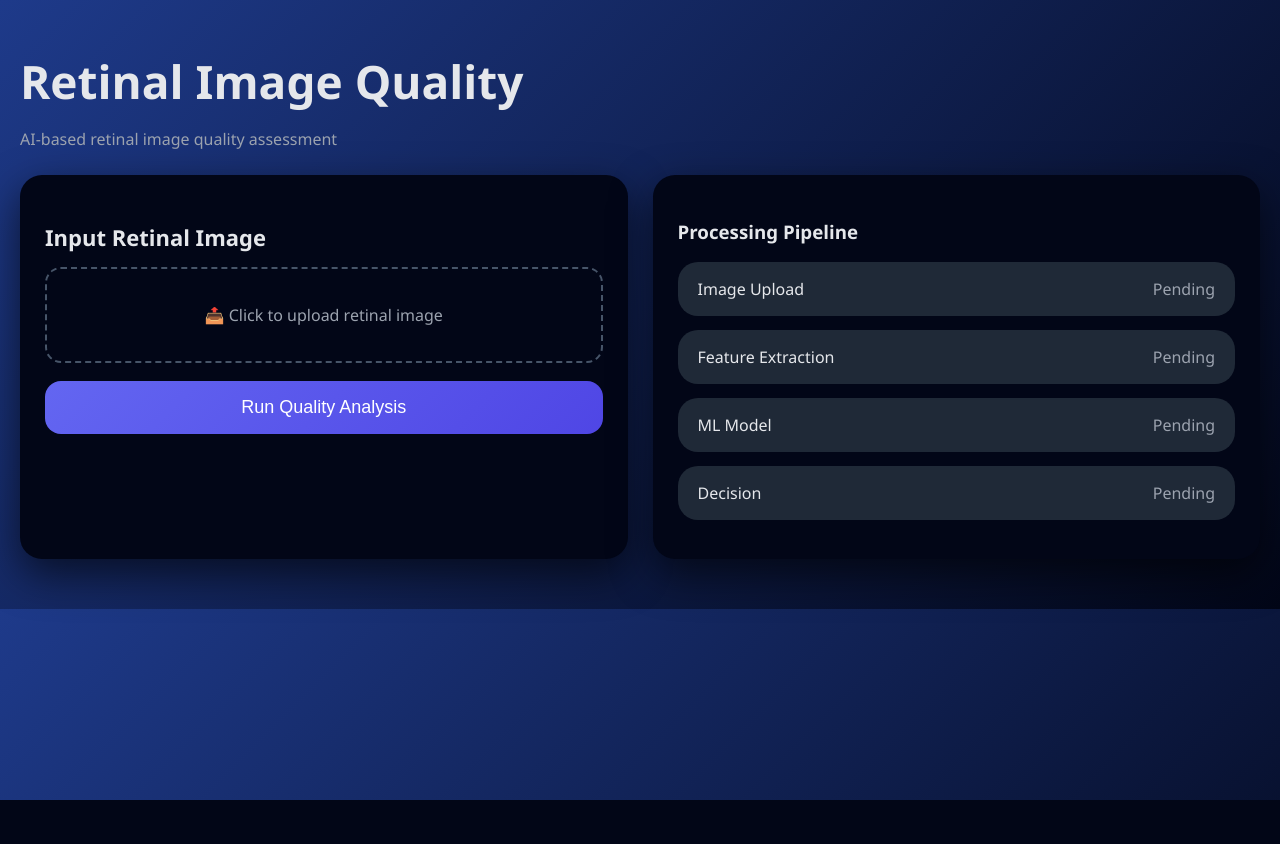
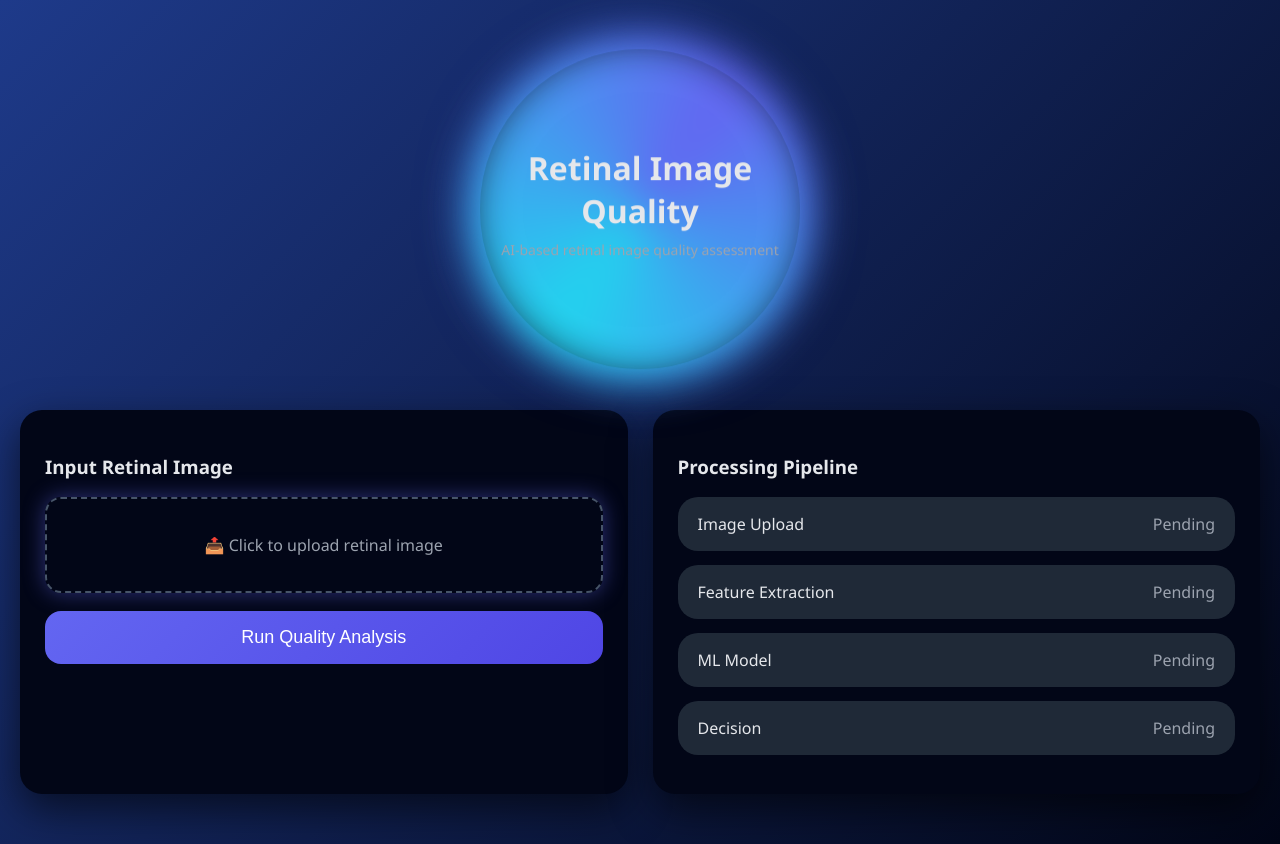
Before and after one commit to ChintakrindiVenkatMohanSai/retina-image-quality-analysis, a Flask app: page / in a window 1280 px wide. Before the commit the page ends 800 px from the top, so only its background shows below. Run offline with Flask 3, Linux system fonts and the light colour scheme.

Commit message:
Update index.html

```diff
--- a/backend/templates/index.html
+++ b/backend/templates/index.html
@@ -12,6 +12,7 @@ margin:0;
 font-family:Segoe UI, sans-serif;
 background:linear-gradient(135deg,#1e3a8a,#020617);
 color:#e5e7eb;
+overflow-x:hidden;
 }
 
 /* ---------- MAIN CONTAINER ---------- */
@@ -21,18 +22,55 @@ margin:30px auto;
 padding:20px;
 }
 
-/* HEADER */
-h1{
-font-size:46px;
+/* ---------- CIRCULAR TITLE REGION ---------- */
+.title-wrapper{
+display:flex;
+justify-content:center;
+margin-bottom:40px;
+position:relative;
+}
+
+.title-circle{
+width:320px;
+height:320px;
+border-radius:50%;
+display:flex;
+flex-direction:column;
+justify-content:center;
+align-items:center;
+text-align:center;
+position:relative;
+background:rgba(15,23,42,0.8);
+backdrop-filter:blur(10px);
+box-shadow:0 0 60px rgba(99,102,241,0.6);
+animation:float 6s ease-in-out infinite;
+}
+
+/* Rotating glowing border */
+.title-circle::before{
+content:"";
+position:absolute;
+width:340px;
+height:340px;
+border-radius:50%;
+background:conic-gradient(#6366f1,#22d3ee,#6366f1);
+z-index:-1;
+animation:rotate 6s linear infinite;
+filter:blur(20px);
+}
+
+.title-circle h1{
 margin:0;
+font-size:32px;
 }
 
 .sub{
 color:#9ca3af;
-margin-bottom:25px;
+margin-top:8px;
+font-size:14px;
 }
 
-/* ---------- GRID LAYOUT ---------- */
+/* ---------- GRID ---------- */
 .grid{
 display:grid;
 grid-template-columns:1fr 1fr;
@@ -45,15 +83,14 @@ background:#020617;
 padding:25px;
 border-radius:22px;
 box-shadow:0 15px 40px rgba(0,0,0,.6);
+transition:.4s;
+}
+
+.card:hover{
+transform:translateY(-5px);
 }
 
 /* ---------- UPLOAD BOX ---------- */
-.upload-title{
-margin-bottom:15px;
-font-size:22px;
-font-weight:600;
-}
-
 .upload-box{
 display:flex;
 align-items:center;
@@ -64,12 +101,14 @@ padding:35px 20px;
 border-radius:16px;
 cursor:pointer;
 color:#9ca3af;
-transition:.3s;
+transition:.4s;
+animation:pulse 2s infinite;
 }
 
 .upload-box:hover{
 border-color:#6366f1;
 color:#c7d2fe;
+box-shadow:0 0 20px rgba(99,102,241,0.6);
 }
 
 .upload-box input{
@@ -87,18 +126,20 @@ color:white;
 font-size:18px;
 cursor:pointer;
 margin-top:18px;
+transition:.4s;
+}
+
+.analyze-btn:hover{
+transform:scale(1.05);
+box-shadow:0 10px 25px rgba(99,102,241,.6);
 }
 
 /* IMAGE PREVIEW */
-.preview{
-margin-top:20px;
-text-align:center;
-}
-
 .preview img{
 max-width:350px;
 border-radius:15px;
 box-shadow:0 10px 30px rgba(0,0,0,.7);
+animation:fadeIn .8s ease-in-out;
 }
 
 /* ---------- PIPELINE ---------- */
@@ -110,27 +151,61 @@ margin-bottom:14px;
 display:flex;
 justify-content:space-between;
 align-items:center;
+transition:.5s;
+transform:translateX(-20px);
+opacity:0;
+animation:slideIn .8s forwards;
 }
 
-.done{color:#22c55e;}
-.pending{color:#9ca3af;}
+.step:nth-child(1){animation-delay:.2s}
+.step:nth-child(2){animation-delay:.4s}
+.step:nth-child(3){animation-delay:.6s}
+.step:nth-child(4){animation-delay:.8s}
 
-/* FEATURES BUTTON */
-.feature-btn{
-display:inline-block;
-margin-top:12px;
-padding:10px 18px;
-background:#6366f1;
-border-radius:10px;
-color:white;
-text-decoration:none;
+.done{
+color:#22c55e;
+text-shadow:0 0 10px #22c55e;
 }
 
-/* RESULT TEXT */
+.pending{
+color:#9ca3af;
+}
+
+/* RESULT */
 .result{
 margin-top:25px;
 font-size:26px;
 font-weight:700;
+animation:fadeIn 1s ease-in-out;
+}
+
+/* ---------- ANIMATIONS ---------- */
+@keyframes rotate{
+0%{transform:rotate(0deg)}
+100%{transform:rotate(360deg)}
+}
+
+@keyframes float{
+0%,100%{transform:translateY(0)}
+50%{transform:translateY(-10px)}
+}
+
+@keyframes pulse{
+0%{box-shadow:0 0 0 rgba(99,102,241,0)}
+50%{box-shadow:0 0 25px rgba(99,102,241,.5)}
+100%{box-shadow:0 0 0 rgba(99,102,241,0)}
+}
+
+@keyframes slideIn{
+to{
+transform:translateX(0);
+opacity:1;
+}
+}
+
+@keyframes fadeIn{
+from{opacity:0}
+to{opacity:1}
 }
 
 </style>
@@ -140,8 +215,13 @@ font-weight:700;
 
 <div class="container">
 
+<!-- 🔵 Circular Title -->
+<div class="title-wrapper">
+<div class="title-circle">
 <h1>Retinal Image Quality</h1>
 <p class="sub">AI-based retinal image quality assessment</p>
+</div>
+</div>
 
 <form method="POST" enctype="multipart/form-data">
 
@@ -150,7 +230,7 @@ font-weight:700;
 <!-- LEFT SIDE -->
 <div class="card">
 
-<h3 class="upload-title">Input Retinal Image</h3>
+<h3>Input Retinal Image</h3>
 
 <label class="upload-box">
 📤 Click to upload retinal image
@@ -160,11 +240,7 @@ font-weight:700;
 <button class="analyze-btn">Run Quality Analysis</button>
 
 <div class="preview">
-{% if image_url %}
-<img src="{{ image_url }}">
-{% else %}
 <img id="imgPreview" style="display:none;">
-{% endif %}
 </div>
 
 </div>
@@ -182,18 +258,7 @@ Image Upload
 </div>
 
 <div class="step">
-<div>
 Feature Extraction
-
-{% if result %}
-<br>
-<a href="/features" target="_self" class="feature-btn">
-View Extracted Features
-</a>
-{% endif %}
-
-</div>
-
 <span class="{{ 'done' if result else 'pending' }}">
 {{ 'Done' if result else 'Pending' }}
 </span>
```
